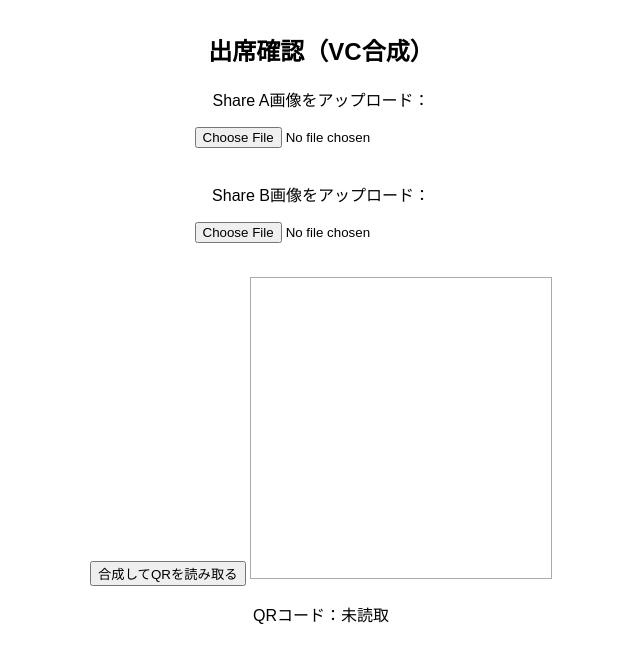
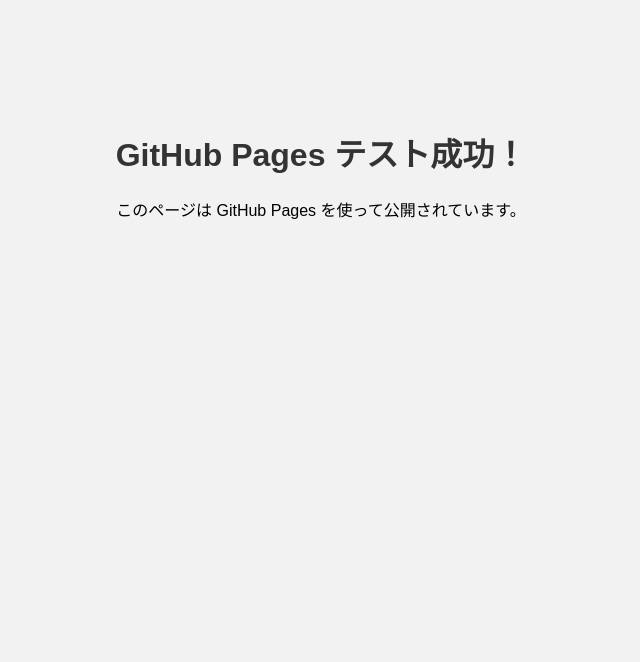
Before and after one commit to 22A3074/kenkyu, a plain HTML site: page index.html in a window 1280 px wide. Shown: the whole page, without its empty margins (319-959 px from the left). Drawn offline with nearby package versions, Linux system fonts and the light colour scheme.

Commit message:
Update index.html

```diff
--- a/index.html
+++ b/index.html
@@ -1,27 +1,22 @@
 <!DOCTYPE html>
-<html>
+<html lang="ja">
 <head>
   <meta charset="UTF-8">
-  <title>VC復号Webアプリ</title>
+  <title>テストページ</title>
   <style>
-    body { font-family: sans-serif; text-align: center; margin: 2em; }
-    canvas { border: 1px solid #aaa; margin-top: 1em; }
+    body {
+      font-family: sans-serif;
+      background-color: #f2f2f2;
+      text-align: center;
+      padding-top: 100px;
+    }
+    h1 {
+      color: #333;
+    }
   </style>
 </head>
 <body>
-  <h2>出席確認（VC合成）</h2>
-  <p>Share A画像をアップロード：</p>
-  <input type="file" id="shareA" accept="image/*"><br><br>
-
-  <p>Share B画像をアップロード：</p>
-  <input type="file" id="shareB" accept="image/*"><br><br>
-
-  <button onclick="combineShares()">合成してQRを読み取る</button>
-
-  <canvas id="canvas" width="300" height="300"></canvas>
-  <p id="result">QRコード：未読取</p>
-
-  <script src="https://cdn.jsdelivr.net/npm/jsqr/dist/jsQR.js"></script>
-  <script src="app.js"></script>
+  <h1>GitHub Pages テスト成功！</h1>
+  <p>このページは GitHub Pages を使って公開されています。</p>
 </body>
 </html>
```
